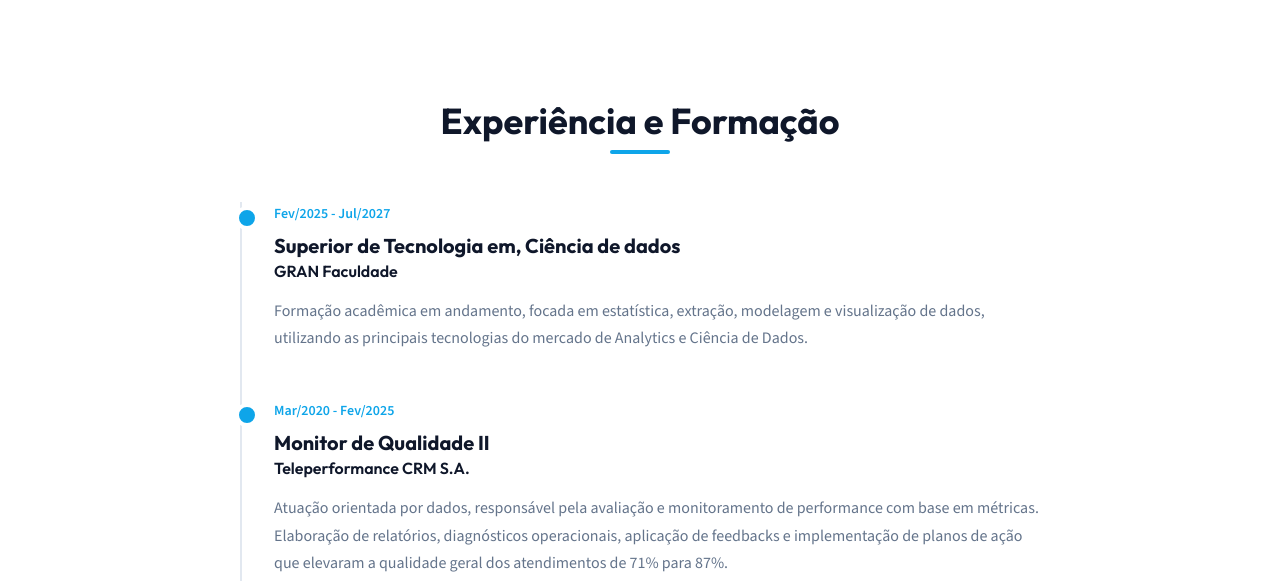
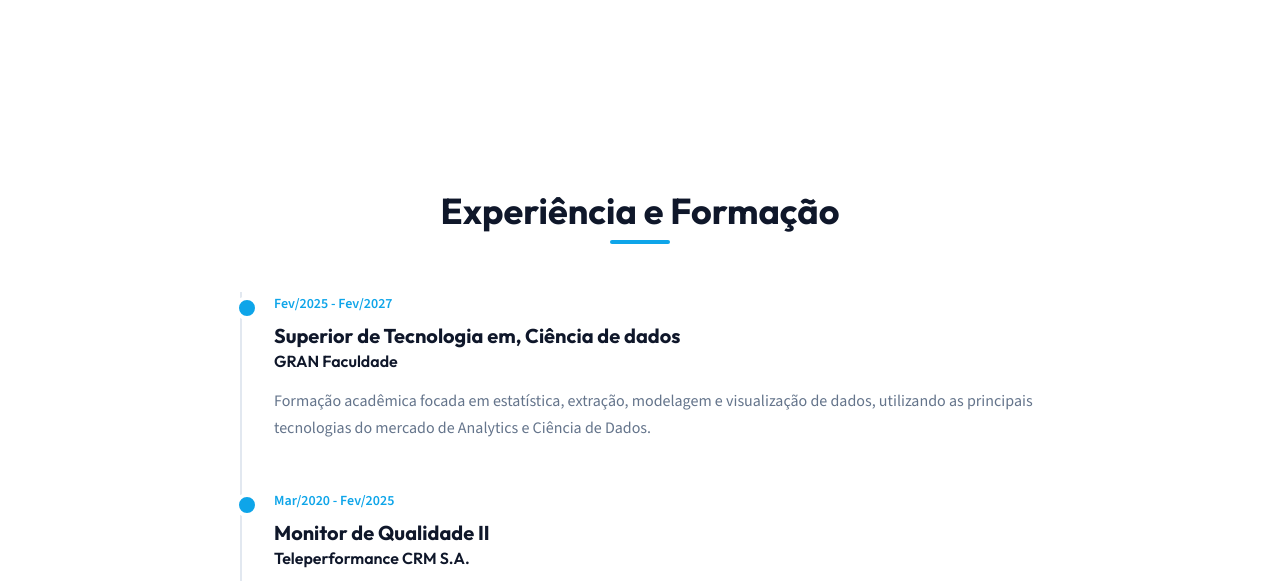
Before and after one commit to CarlosHenriqueLima9/CarlosHenriqueLima9, a plain HTML site: page index.html in a window 1280 px wide. Shown: the part 2016-2597 px from the top of the page. Drawn offline with nearby package versions, Linux system fonts and the light colour scheme.

Commit message:
Revisa descrição pessoal e linha do tempo da formação
Apresentação pessoal e detalhes de formação atualizados

```diff
--- a/index.html
+++ b/index.html
@@ -527,7 +527,7 @@
             <div class="about-grid">
                 <div>
                     <p style="margin-bottom: 1.5rem; font-size: 1.1rem;">Com 5 anos de experiência no monitoramento de qualidade e avaliação de atendimentos, desenvolvi um forte perfil analítico e orientado a métricas. Minha atuação foca no diagnóstico de causa raiz, elaboração de relatórios estruturados e na implementação de ações de melhoria com impacto direto nos resultados operacionais.</p>
-                    <p style="font-size: 1.1rem;">Atualmente cursando o nível superior em Ciência de Dados, procuro integrar meus conhecimentos estatísticos e de processos às tecnologias de manipulação e visualização de dados para extrair insights valiosos e apoiar a tomada de decisões corporativas.</p>
+                    <p style="font-size: 1.1rem;">Muito prazer! Sou apaixonado por entender o que está por trás dos números e usar os dados para resolver problemas reais do dia a dia. Como Monitor de Qualidade na Teleperformance, acompanhei de perto atendimentos por voz e chat, analisei métricas de desempenho e ajudei equipes a evoluírem com feedbacks baseados em fatos. Hoje, uno essa bagagem prática de melhoria contínua aos meus estudos e projetos em Ciência de Dados.</p>
                 </div>
                 <div>
                     <h3 style="margin-bottom: 1rem;">Principais Competências</h3>
@@ -600,10 +600,10 @@
             <div class="timeline">
 
                 <div class="timeline-item">
-                    <span class="timeline-date">Fev/2025 - Jul/2027</span>
+                    <span class="timeline-date">Fev/2025 - Fev/2027</span>
                     <h3 class="timeline-title">Superior de Tecnologia em, Ciência de dados</h3>
                     <h4 class="timeline-company">GRAN Faculdade</h4>
-                    <p class="timeline-desc">Formação acadêmica em andamento, focada em estatística, extração, modelagem e visualização de dados, utilizando as principais tecnologias do mercado de Analytics e Ciência de Dados.</p>
+                    <p class="timeline-desc">Formação acadêmica focada em estatística, extração, modelagem e visualização de dados, utilizando as principais tecnologias do mercado de Analytics e Ciência de Dados.</p>
                 </div>
 
                 <div class="timeline-item">
```
